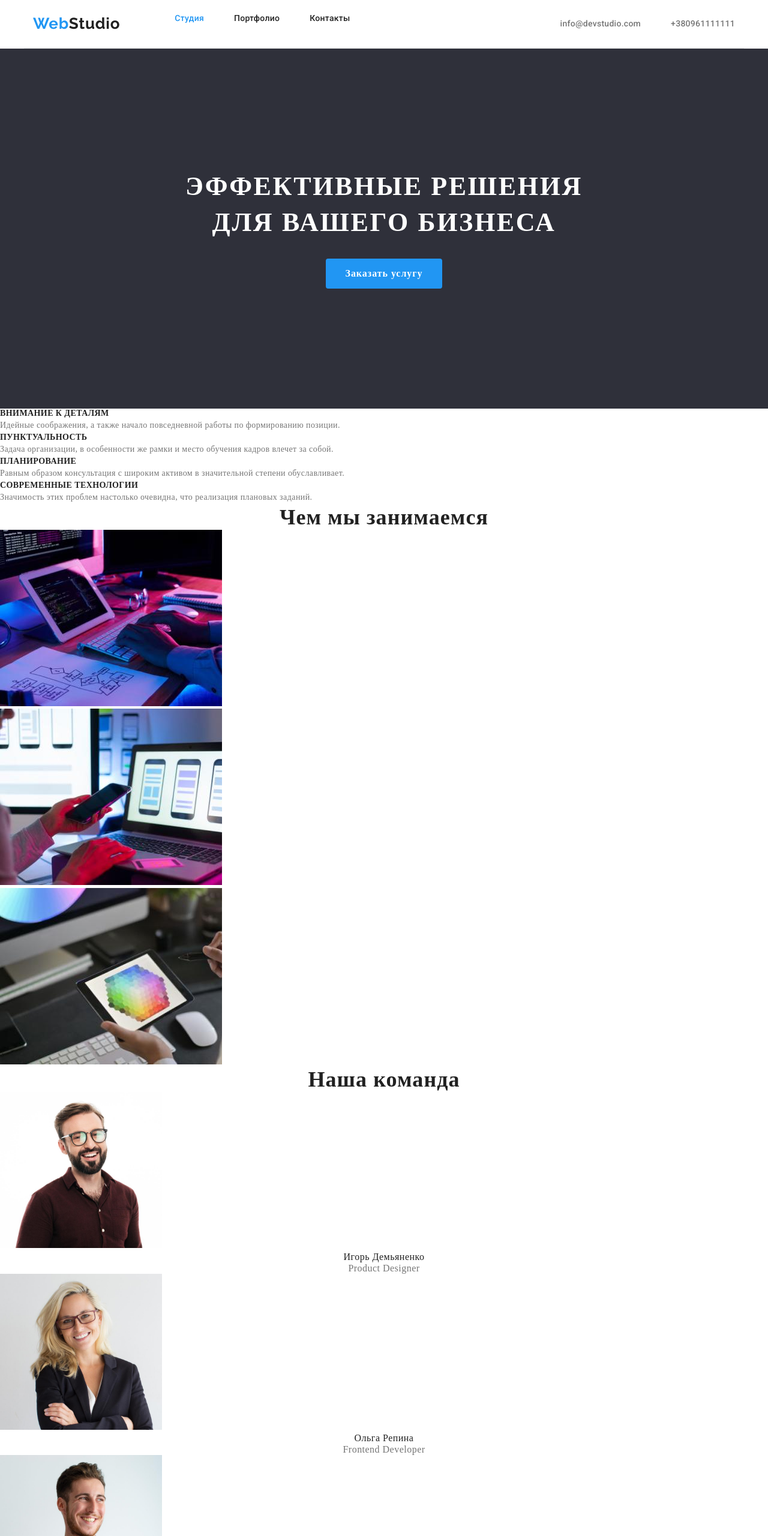
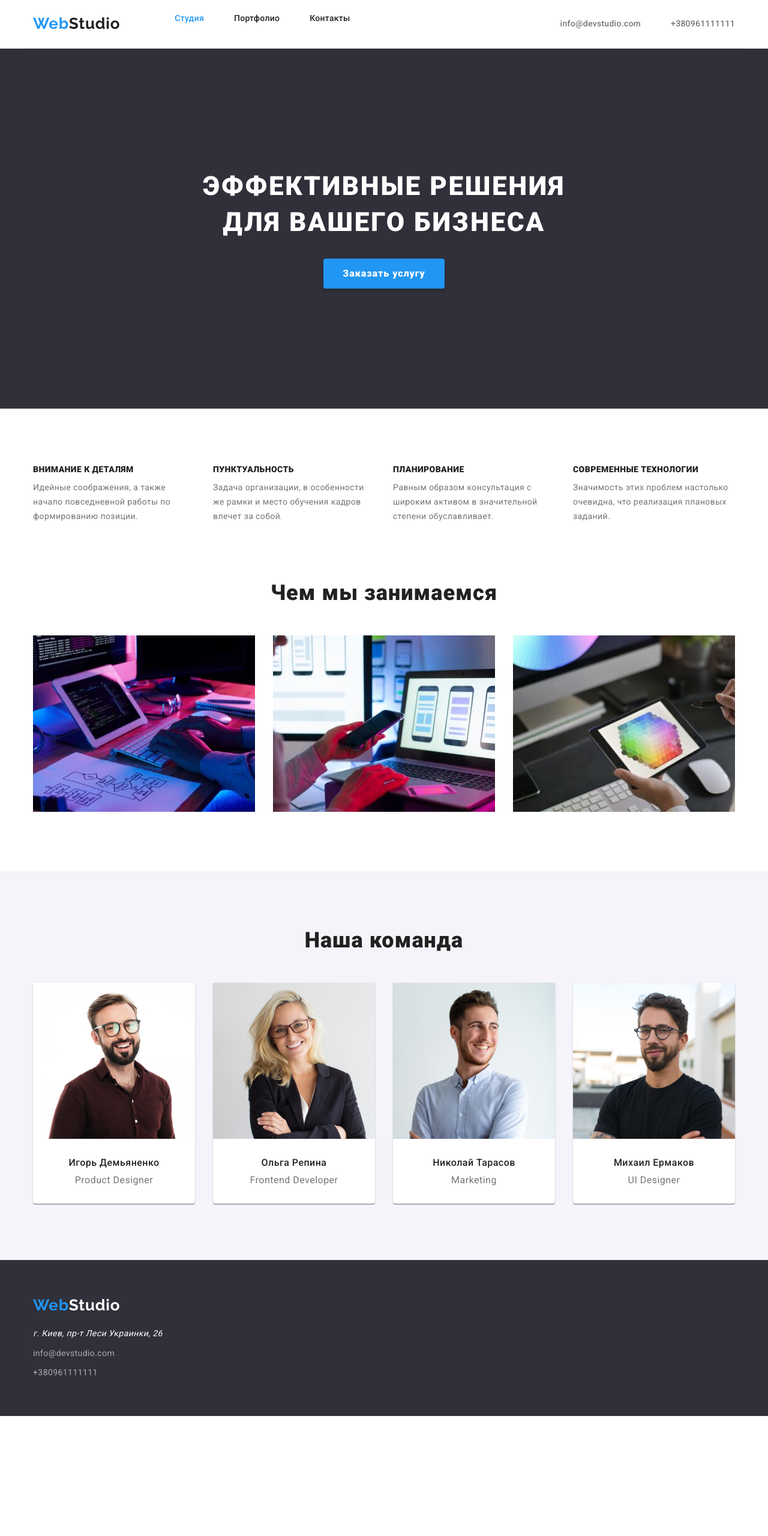
Before and after one commit to VasylArtymovych/goit-markup-hw-03, a plain HTML site: page index.html in a window 1280 px wide. Shown: the top 2560 px of the page at 60% size. After the commit the page ends 2360 px from the top, so only its background shows below. Drawn offline with nearby package versions, Linux system fonts and the light colour scheme.

Commit message:
added flex-box styles

```diff
--- a/css/styles.css
+++ b/css/styles.css
@@ -8,7 +8,7 @@
 
 body {
   color: var(--primery-text-color);
-  font-family: Roboto sans-serif;
+  font-family: roboto;
 }
 
 .list {
@@ -49,6 +49,11 @@ ul {
   padding-right: 15px;
   padding-left: 15px;
   margin: 0 auto;
+}
+
+.section {
+  padding-top: 94px;
+  padding-bottom: 94px;
 }
 
 /* ..........................header .........................*/
@@ -131,17 +136,15 @@ ul {
 
 .hero {
   background-color: var(--background-color);
-}
-
-.hero-container {
   padding-top: 200px;
   padding-bottom: 200px;
-  /* text-align: center; */
+  text-align: center;
 }
 
 .hero-title {
   width: 696px;
-  margin: 0px auto 30px;
+  margin-right: auto;
+  margin-left: auto;
 
   font-weight: 900;
   font-size: 44px;
@@ -153,11 +156,13 @@ ul {
 }
 
 .hero-button {
-  margin: 0 auto;
-  border: transparent;
-  border-radius: 4px;
+  display: block;
+  margin: 30px auto 0px;
   padding: 10px 32px;
   min-width: 136px;
+  border: transparent;
+  box-shadow: 0px 4px 4px rgba(0, 0, 0, 0.15);
+  border-radius: 4px;
 
   font-weight: 700;
   font-size: 16px;
@@ -174,7 +179,20 @@ ul {
 
 /* .......................Our Qualities........................... */
 
+.qualities-list {
+  display: flex;
+}
+
+.qualities-item {
+  width: 270px;
+}
+
+.qualities-item:not(:last-child) {
+  margin-right: 30px;
+}
+
 .qualities-second-title {
+  margin-bottom: 10px;
   font-weight: 700;
   font-size: 14px;
   line-height: 1.14;
@@ -192,7 +210,12 @@ ul {
 }
 
 /* .......................What we do........................... */
+.work {
+  padding-top: 0;
+}
+
 .work-title {
+  padding-bottom: 50px;
   font-weight: 700;
   font-size: 36px;
   line-height: 1.17;
@@ -201,15 +224,62 @@ ul {
   color: var(--title-text-color);
 }
 
+.work-list {
+  display: flex;
+}
+
+.work-item {
+  display: block;
+}
+.work-item {
+  margin-right: 30px;
+}
+.work-item:last-child {
+  margin-right: 0;
+}
+
 /* .......................Our Team........................... */
 
+.team {
+  background-color: #f5f4fa;
+}
+
+.team-description {
+  padding-top: 30px;
+  padding-bottom: 30px;
+}
+
+.team-photo {
+  display: block;
+}
+
+.team-name {
+  padding-bottom: 10px;
+}
+
 .team-title {
+  margin-bottom: 50px;
   font-weight: 700;
   font-size: 36px;
   line-height: 1.17;
   text-align: center;
   letter-spacing: 0.03em;
   color: var(--title-text-color);
+}
+
+.team-list {
+  display: flex;
+}
+
+.team-item {
+  box-shadow: 0px 1px 3px rgba(0, 0, 0, 0.12), 0px 1px 1px rgba(0, 0, 0, 0.14),
+    0px 2px 1px rgba(0, 0, 0, 0.2);
+  border-radius: 0px 0px 4px 4px;
+  background-color: var(--white-color);
+}
+
+.team-item:not(:last-child) {
+  margin-right: 30px;
 }
 
 .team-name {
@@ -235,8 +305,14 @@ ul {
 .footer {
   background-color: var(--background-color);
 }
+.footer-container {
+  padding-top: 60px;
+  padding-bottom: 60px;
+}
 
 .footer-logo {
+  display: block;
+  margin-bottom: 20px;
   font-family: Raleway;
   font-style: normal;
   font-weight: 700;
@@ -247,14 +323,19 @@ ul {
 }
 
 .address {
+  margin-bottom: 9px;
   font-weight: 400;
   font-size: 14px;
   line-height: 1.71;
   letter-spacing: 0.03em;
   color: var(--white-color);
 }
-
+.footer-item:not(:last-child) {
+  margin-bottom: 9px;
+}
 .footer-link {
+  /* display: block;
+  margin-bottom: 9px; */
   font-weight: 400;
   font-size: 14px;
   line-height: 1.71;
@@ -270,8 +351,21 @@ ul {
 
 /* .......................Buttons.......................... */
 
+.portfolio-btn-list {
+  display: flex;
+  justify-content: center;
+  margin-bottom: 34px;
+}
+
+.portfolio-btn-item:not(:last-child) {
+  margin-right: 8px;
+}
+
 .porfolio-button {
   background-color: #f5f4fa;
+  padding: 6px 22px;
+  border: transparent;
+  border-radius: 4px;
   font-style: normal;
   font-weight: 500;
   font-size: 16px;
@@ -288,7 +382,27 @@ ul {
 
 /* .......................List of works......................... */
 
+.portfolio-work-list {
+  display: flex;
+  flex-wrap: wrap;
+}
+
+.portfolio-work-item:not(:nth-child(3n)) {
+  margin-right: 30px;
+}
+.portfolio-work-item:not(:nth-last-child(-n + 3)) {
+  margin-bottom: 30px;
+}
+
+.portfolio-img {
+  display: block;
+}
+
+.portfolio-description {
+  padding: 20px 24px;
+}
 .portfolio-works {
+  margin-bottom: 4px;
   font-weight: 700;
   font-size: 18px;
   line-height: 2;
--- a/index.html
+++ b/index.html
@@ -56,7 +56,8 @@
     </section>
 
 <!--Our Qualities-->
-    <section class="qualities">
+    <section class="qualities section">
+      <div class="container qualities-container">
       <h2 class="qualities-title visually-hidden">заголовок</h2>
       <ul class="qualities-list list">
         <li class="qualities-item">
@@ -76,10 +77,12 @@
           <p class="qualities-text">Значимость этих проблем настолько очевидна, что реализация плановых заданий.</p>
         </li>
       </ul>
+      </div>
     </section>
 
 <!--What we do-->
-      <section class="work">
+      <section class="work section">
+        <div class="container work-container">
         <h2 class="work-title">Чем мы занимаемся</h2>
         <ul class="work-list list" >
           <li class="work-item">
@@ -92,38 +95,50 @@
             <img src="./images/img3.jpg" alt="цветовая гамма на планщете" width="370">
           </li>
         </ul>
+        </div>
       </section>
 
 <!--Our Team-->
-        <section class="team">
+    <section class="team section">
+      <div class="container">
       <h2 class="team-title">Наша команда</h2>
       <ul class="team-list list">
         <li class="team-item">
-          <img src="./images/photo1.jpg" alt="фото сотрудника" width="270">
+          <img class="team-photo" src="./images/photo1.jpg" alt="фото сотрудника" width="270">
+          <diV class="team-description">
             <h3 class="team-name">Игорь Демьяненко</h3>
             <p class="team-position">Product Designer</p>
+          </diV>
         </li>
         <li class="team-item">
-          <img src="./images/photo2.jpg" alt="фото сотрудника" width="270">
+          <img class="team-photo" src="./images/photo2.jpg" alt="фото сотрудника" width="270">
+          <diV class="team-description">
             <h3 class="team-name">Ольга Репина</h3>
             <p class="team-position">Frontend Developer</p>
+          </diV>
         </li>
         <li class="team-item">
-          <img src="./images/photo3.jpg" alt="фото сотрудника" width="270">
+          <img class="team-photo" src="./images/photo3.jpg" alt="фото сотрудника" width="270">
+          <diV class="team-description">
             <h3 class="team-name">Николай Тарасов</h3>
             <p class="team-position">Marketing</p>
+          </diV>
         </li>
         <li class="team-item">
-          <img src="./images/photo4.jpg" alt="фото сотрудника" width="270">
+          <img class="team-photo" src="./images/photo4.jpg" alt="фото сотрудника" width="270">
+          <diV class="team-description">
             <h3 class="team-name">Михаил Ермаков</h3>
             <p class="team-position">UI Designer</p>
+          </diV>
         </li>
       </ul>
+    </div>
     </section>
   </main>
 
   <!-- footer -->
   <footer class="footer">
+    <div class="container footer-container">
     <a class="footer-logo link" href="WebStudio"> <span class="logo-accent">Web</span>Studio</a>
     <address class="address">
       г. Киев, пр-т Леси Украинки, 26
@@ -136,6 +151,7 @@
         <a class="footer-link link" href="tel:+380961111111">+380961111111</a>
       </li>
     </ul>
+    </div>
   </footer>
 
 </body>
```
Also changed, not shown: portfolio.html (+34 -10 lines). Lines whose indentation alone changed are shown as unchanged.
